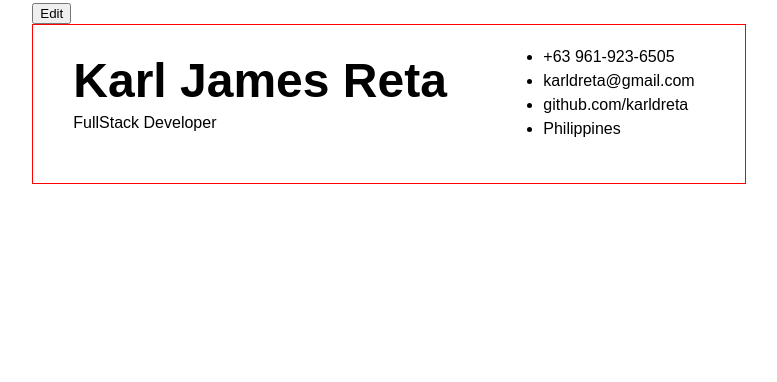
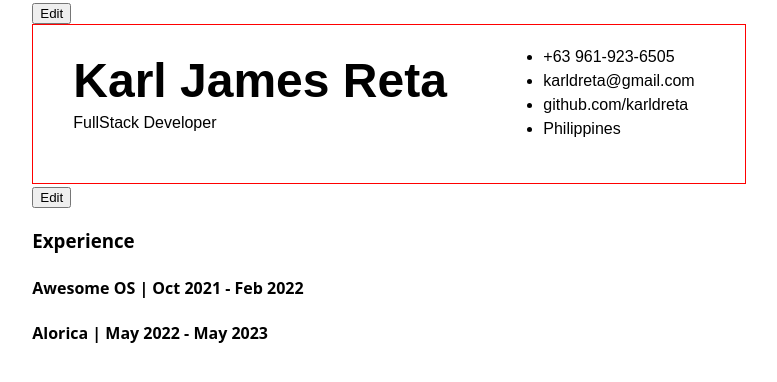
Before and after one commit to karldreta/react-cv-top, a React (Vite) app: page / in a window 1280 px wide. Shown: the top 382 px of the page, without its empty margins (251-1028 px from the left). Built offline with nearby package versions, Linux system fonts and the light colour scheme.

Commit message:
Add Experience component & provided data

```diff
--- /dev/null
+++ b/src/components/Experience.jsx
@@ -0,0 +1,69 @@
+import { useState } from "react";
+
+export default function Experience() {
+    const [isEditing, setIsEditing] = useState(false);
+    const [workHistory, setWorkHistory] = useState([
+        {
+            id: crypto.randomUUID(),
+            companyName: "Awesome OS",
+            dateStart: "Oct 2021",
+            dateEnd: "Feb 2022",
+            workTitle: "Service (Retail Chain)",
+            workTasks: [
+                "Providing pre-drafted email responses to client's concerns.",
+                "Processing store orders and delivery for clients'.",
+                "Tracking down order details and providing top-notch resolution."
+            ]
+        },
+        {
+            id: crypto.randomUUID(),
+            companyName: "Alorica",
+            dateStart: "May 2022",
+            dateEnd: "May 2023",
+            workTitle: "Sales & Service (Hotel Reservations)",
+            workTasks: [
+                "Handling inbound calls to assist guests in booking room reservations for hotels or resorts through a third-party affiliated website.",
+                "Providing alternative locations with the requested amenities in case rooms are fully booked.",
+                "All successful reservations are considered sales."
+            ]
+        }
+    ])
+
+    function handleButtonClick() {
+        setIsEditing(prev => !prev);
+    }
+
+      function updateField(id, field, value) {
+        setWorkHistory(prev => prev.map(job => job.id === id ? { ...job, [field]: value } : job));
+      }
+
+
+    return (
+        <>
+            <button onClick={handleButtonClick}>
+            {isEditing ? "Submit Edit" : "Edit"}
+            </button>
+            <section className="sectLvl2">
+                <h3>Experience</h3>
+                {workHistory.map(job => (
+                    <div key={job.id}>
+                        {isEditing ?
+                        (
+                            <>
+                            <input value={job.companyName} onChange={e => updateField(job.id, "companyName", e.target.value)}/>
+                            <input value={job.dateStart + " - " + job.dateEnd} onChange={e => updateField(job.id,"dateStart", e.target.value)}/>
+
+                            </>
+                        ) :
+                        (
+                        <h4>{job.companyName + " | " + job.dateStart + " - " + job.dateEnd}</h4>
+
+                        )
+
+                        }
+                    </div>
+                    ))}
+            </section>
+        </>
+    )
+}
--- a/src/components/InfoSection.jsx
+++ b/src/components/InfoSection.jsx
@@ -12,14 +12,13 @@ export default function InfoSection() {
         location: "Philippines"
     })
 
+    function handleButtonClick() {
+        setIsEditing(prev => !prev);
+    }
+
     function updateField(key, value) {
         setProfile(prev => ({...prev, [key]: value}));
       }
-
-
-    function handleButtonClick() {
-        setIsEditing(prev => !prev);
-    }
 
     return (
         <>
--- a/src/main.jsx
+++ b/src/main.jsx
@@ -4,10 +4,12 @@ import './index.css'
 
 // Components //
 import InfoSection from './components/InfoSection'
+import Experience from './components/Experience'
 
 
 createRoot(document.getElementById('root')).render(
   <StrictMode>
     <InfoSection/>
+    <Experience/>
   </StrictMode>,
 )
```
